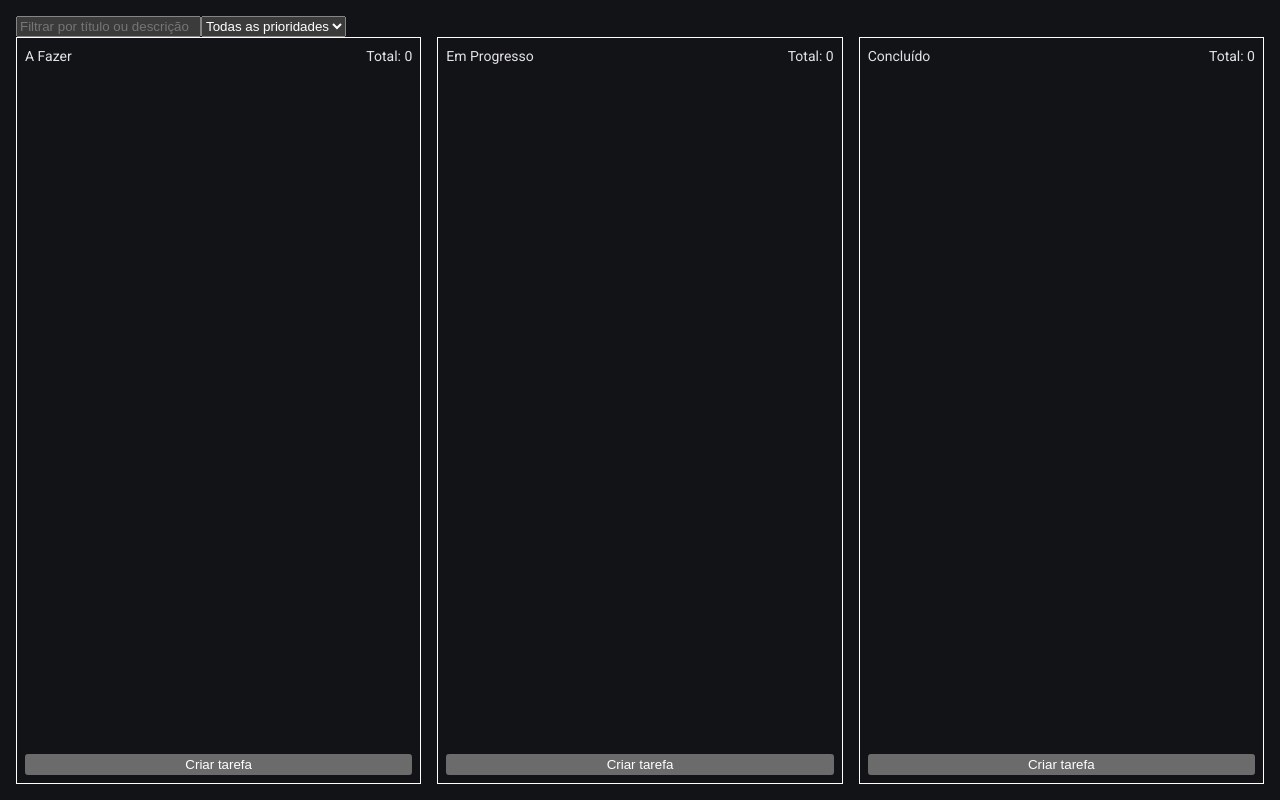
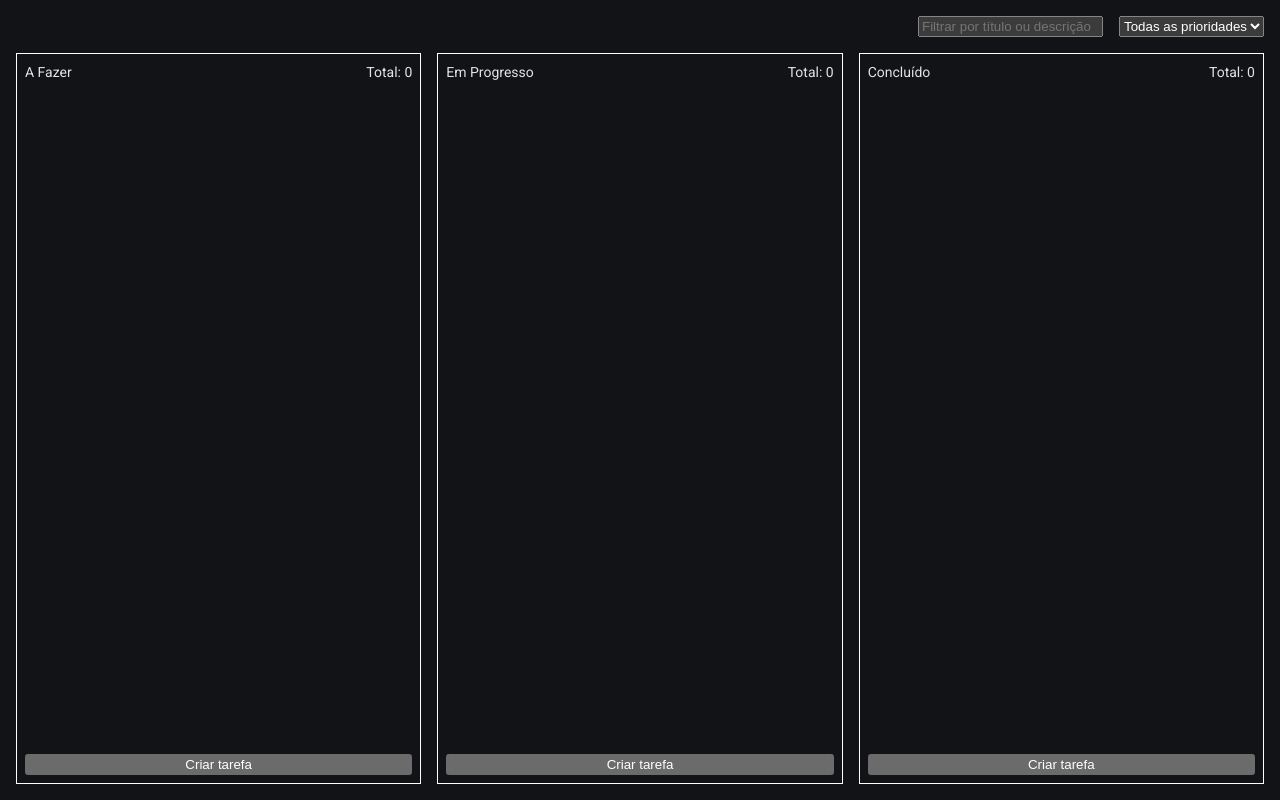
Before and after one commit to Bahiavs/kanban, an Angular app: page /board in a window 1280 px wide. Built offline with nearby package versions, Linux system fonts and the light colour scheme.

Commit message:
style: adjust filters layout for improved alignment and spacing

```diff
--- a/src/app/pages/board/board.scss
+++ b/src/app/pages/board/board.scss
@@ -10,9 +10,12 @@
 
 .filters {
   display: flex;
+  justify-content: right;
+  gap: 1rem;
 }
 
 .board-grid {
+  margin-top: 1rem;
   display: grid;
   grid-template-columns: 1fr 1fr 1fr;
   gap: 1rem;
```
